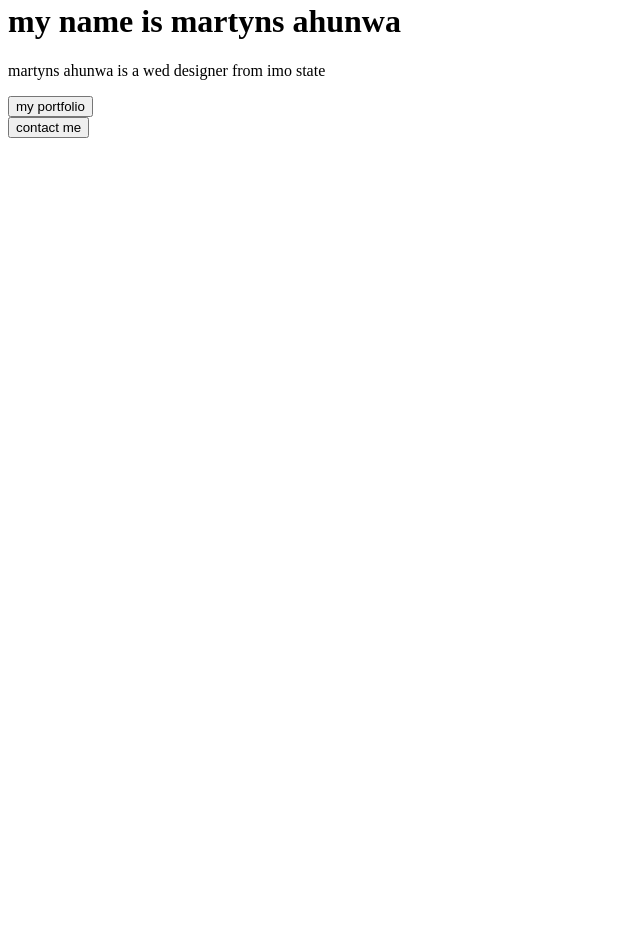
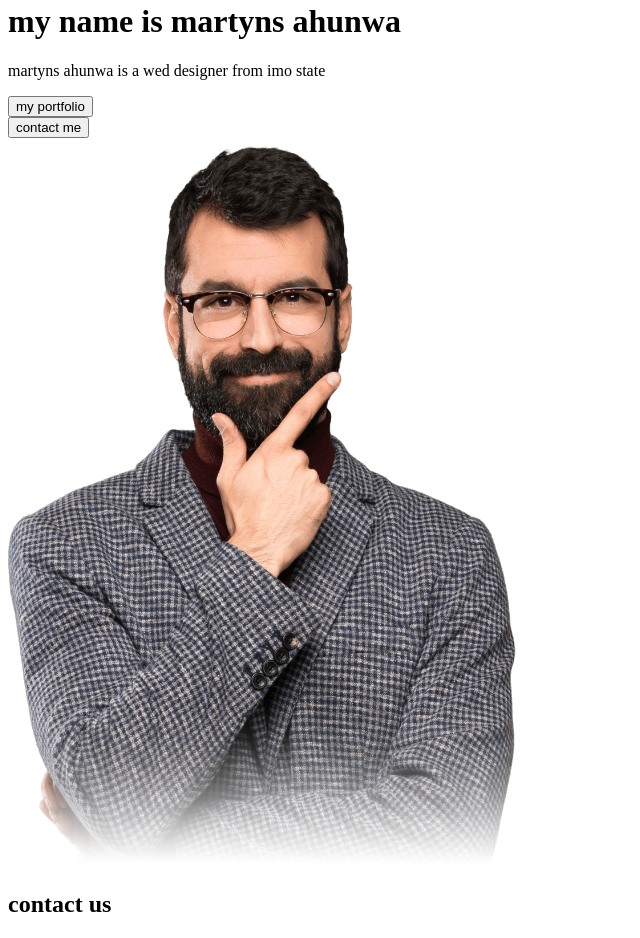
Before and after one commit to itumo147/microfolio, a plain HTML site: page index.html in a window 1280 px wide. Shown: the part 386-1324 px from the top of the page, without its empty margins (0-640 px from the left). Before the commit the page ends 800 px from the top, so only its background shows below. Drawn offline with Linux system fonts and the light colour scheme.

Commit message:
man image

```diff
--- a/index.html
+++ b/index.html
@@ -55,7 +55,9 @@
         </div>
 
     </div>
-    <div id="righticon"></div>
+    <div id="righticon">
+        <img src="./IMAGE/man-01.png" alt="amike picture">
+    </div>
 
 
     <!-- service section -->
@@ -74,7 +76,9 @@
     <section id="blog"></section>
 
     <!-- contact section -->
-    <section id="contact"></section>
+    <section id="contact">
+        <h2>contact us</h2>
+    </section>
     </main>
 
     <footer></footer>
```
